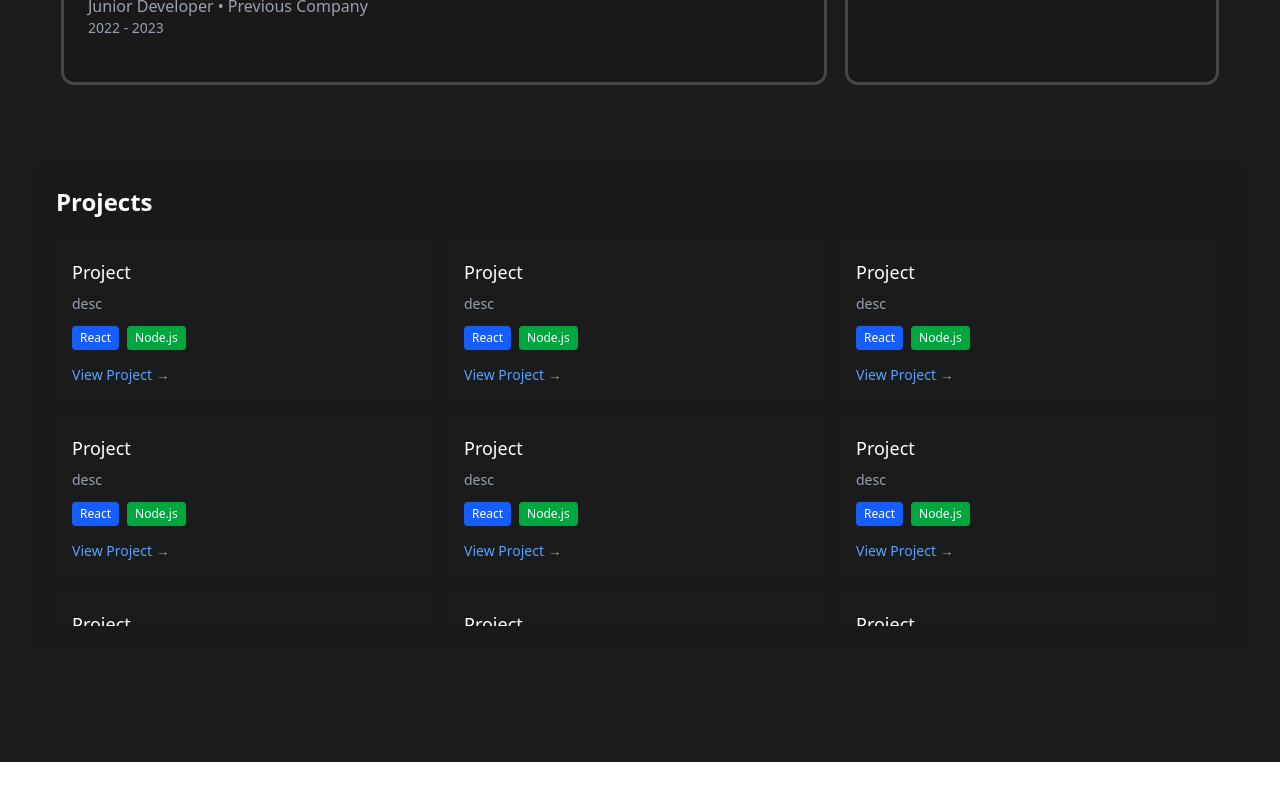
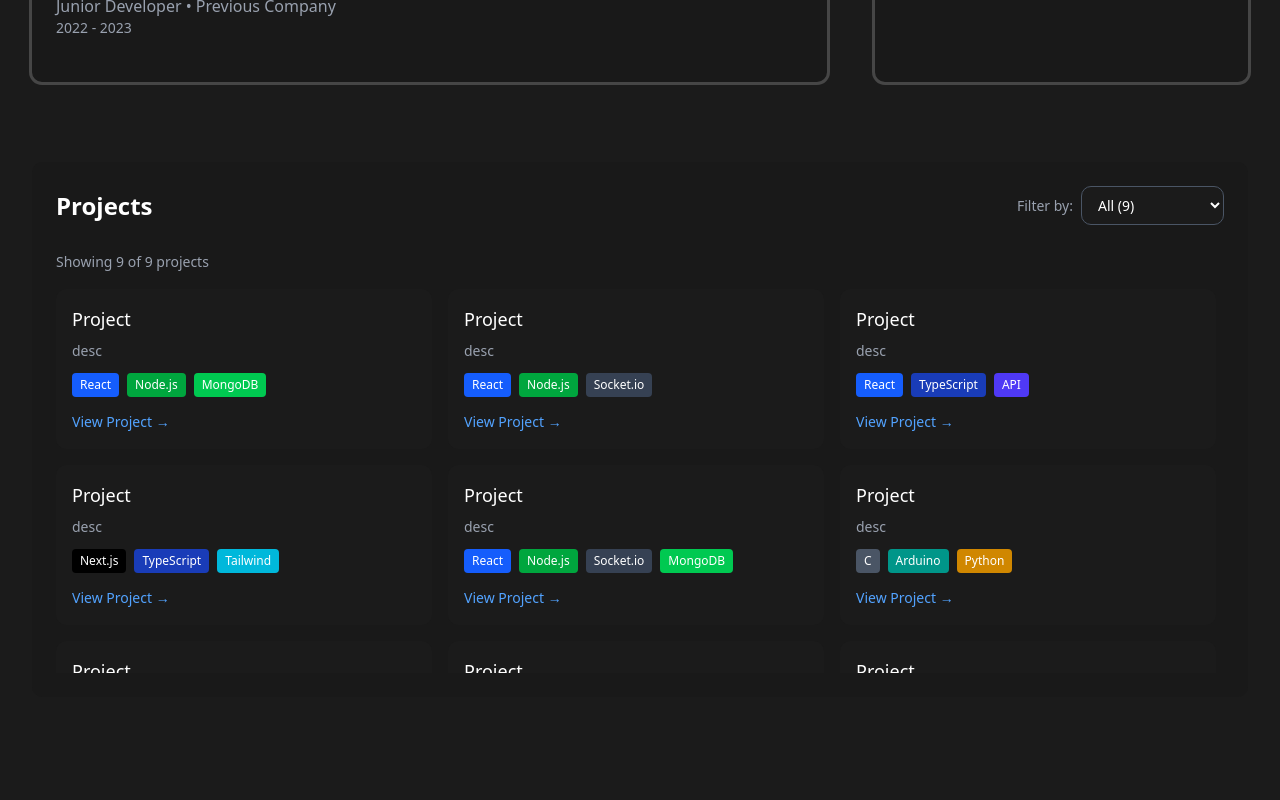
Before and after one commit to GogaIV/website-portfolio, a Next.js app: page /portfolio in a window 1280 px wide. Shown: the part 734-1534 px from the top of the page. Before the commit the page ends 1496 px from the top, so only its background shows below. Built offline with nearby package versions, Linux system fonts and the light colour scheme.

Commit message:
completed but not responsive yet, needs project pages but thats light

```diff
--- a/src/components/Pages/index.tsx
+++ b/src/components/Pages/index.tsx
@@ -3,7 +3,7 @@ import { Button } from "@/components/ui/button";
 
 const index = () => {
   return (
-    <div className="grid grid-rows-[20px_1fr_20px] items-center justify-items-center min-h-screen p-8 pb-20 gap-16 sm:p-20 font-[family-name:var(--font-geist-sans)], bg-[#2e2c2c] ">
+    <div className="grid grid-rows-[20px_1fr_20px] items-center justify-items-center min-h-screen p-8 pb-20 gap-16 sm:p-20 font-[family-name:var(--font-geist-sans)], bg-[#1b1b1b]">
       <main className="flex flex-col gap-[32px] row-start-2 items-center sm:items-start">
         <div className="flex flex-col items-center">
           <div>
--- a/src/components/Pages/portfolio.tsx
+++ b/src/components/Pages/portfolio.tsx
@@ -14,7 +14,7 @@ const portfolio = () => {
       {/* Navigation bar */}
       <Navigation sections={sections} />
       {/* Encases the profile section */}
-      <div id="about" className="max-w-6xl mx-auto mt-14">
+      <div id="about" className="max-w-7xl mx-auto mt-14">
         <div className="flex items-start gap-8 mb-8">
           {
             // Profile picture - Needs to be replaced
@@ -40,7 +40,7 @@ const portfolio = () => {
         {
           // About me section
         }
-        <div className="grid grid-cols-1 lg:grid-cols-3 gap-6">
+        <div className="grid grid-cols-1 lg:grid-cols-3 gap-y-6 gap-x-12 ">
           <div className="lg:col-span-2">
             <div className="bg-[#191919] outline-solid outline-[#464646] rounded-lg p-6 h-40">
               <h2 className="text-2xl font-semibold text-white mb-4">
--- a/src/components/projects.tsx
+++ b/src/components/projects.tsx
@@ -1,187 +1,202 @@
-// The "project section" of the code gets very big very fast when adding more than 6 so I dedcided to use a new file to encase the project component
+"use client"
+// The "project section" of the code gets very big very fast when adding more than 6 so I decided to use a new file to encase the project component
 
-import React from "react";
+import React, { useState } from "react";
+
+interface Project {
+  id: number;
+  name: string;
+  description: string;
+  technologies: string[];
+  link: string;
+}
 
 const Projects = () => {
+  const projects: Project[] = [
+    {
+      id: 1,
+      name: "Project",
+      description: "desc",
+      technologies: ["React", "Node.js", "MongoDB"],
+      link: "#"
+    },
+    {
+      id: 2,
+      name: "Project",
+      description: "desc",
+      technologies: ["React", "Node.js", "Socket.io"],
+      link: "#"
+    },
+    {
+      id: 3,
+      name: "Project",
+      description: "desc",
+      technologies: ["React", "TypeScript", "API"],
+      link: "#"
+    },
+    {
+      id: 4,
+      name: "Project",
+      description: "desc",
+      technologies: ["Next.js", "TypeScript", "Tailwind"],
+      link: "#"
+    },
+    {
+      id: 5,
+      name: "Project",
+      description: "desc",
+      technologies: ["React", "Node.js", "Socket.io", "MongoDB"],
+      link: "#"
+    },
+    {
+      id: 6,
+      name: "Project",
+      description: "desc",
+      technologies: ["C", "Arduino", "Python"],
+      link: "#"
+    },
+    {
+      id: 7,
+      name: "Project",
+      description: "desc",
+      technologies: ["Vue.js", "Node.js", "PostgreSQL"],
+      link: "#"
+    },
+    {
+      id: 8,
+      name: "Project",
+      description: "desc",
+      technologies: ["Unity", "C#", "Mobile"],
+      link: "#"
+    },
+    {
+      id: 9,
+      name: "Project",
+      description: "desc",
+      technologies: ["Python", "Flask", "C"],
+      link: "#"
+    },
+  ];
+
+  const [selectedFilter, setSelectedFilter] = useState<string>("All");
+
+  // Get all projects with that type of label
+  const allTechnologies = Array.from(
+    new Set(projects.flatMap(project => project.technologies))
+  ).sort();
+
+  // Filtering it
+  const filteredProjects = selectedFilter === "All"
+    ? projects
+    : projects.filter(project => project.technologies.includes(selectedFilter));
+
+  // Colours for filter tags
+  const getTechColor = (tech: string) => {
+    const colors: { [key: string]: string } = {
+      "React": "bg-blue-600",
+      "Node.js": "bg-green-600",
+      "Python": "bg-yellow-600",
+      "TypeScript": "bg-blue-800",
+      "JavaScript": "bg-yellow-500",
+      "Vue.js": "bg-emerald-600",
+      "Next.js": "bg-black",
+      "MongoDB": "bg-green-500",
+      "PostgreSQL": "bg-blue-700",
+      "C": "bg-gray-600",
+      "C#": "bg-purple-600",
+      "Arduino": "bg-teal-600",
+      "Unity": "bg-gray-800",
+      "Socket.io": "bg-gray-700",
+      "Flask": "bg-red-600",
+      "TensorFlow": "bg-orange-600",
+      "Tailwind": "bg-cyan-500",
+      "API": "bg-indigo-600",
+
+    };
+    return colors[tech] || "bg-gray-500";
+  };
+
   return (
     <div
       id="projects"
       className="flex justify-center items-center w-full my-20"
     >
       <div className="bg-[#191919] rounded-lg p-6 w-full max-w-7xl mx-auto">
-        <h2 className="text-2xl font-semibold text-white mb-6">Projects</h2>
+        {/* TItlte and filter */}
+        <div className="flex flex-col sm:flex-row sm:items-center sm:justify-between mb-6 gap-4">
+          <h2 className="text-2xl font-semibold text-white">Projects</h2>
+
+          {/* Filter dropdown */}
+          <div className="flex items-center gap-2">
+            <span className="text-gray-400 text-sm">Filter by:</span>
+            <select
+              value={selectedFilter}
+              onChange={(e) => setSelectedFilter(e.target.value)}
+              className="bg-[#1b1b1b] text-white px-3 py-2 rounded-lg border border-gray-600 focus:border-blue-400 focus:outline-none text-sm"
+            >
+              <option value="All">All ({projects.length})</option>
+              {allTechnologies.map(tech => {
+                const count = projects.filter(p => p.technologies.includes(tech)).length;
+                return (
+                  <option key={tech} value={tech}>
+                    {tech} ({count})
+                  </option>
+                );
+              })}
+            </select>
+          </div>
+        </div>
+
+        {/* Results count */}
+        <div className="mb-4">
+          <span className="text-gray-400 text-sm">
+            Showing {filteredProjects.length} of {projects.length} projects
+            {selectedFilter !== "All" && ` filtered by ${selectedFilter}`}
+          </span>
+        </div>
+
+        {/* Projects grid */}
         <div className="max-h-96 overflow-y-auto pr-2">
           <div className="grid grid-cols-1 md:grid-cols-2 lg:grid-cols-3 gap-4">
-            {/* Project Box*/}
-            <div className="bg-[#1b1b1b] rounded-lg p-4 hover:bg-[#252525] transition-colors cursor-pointer">
-              <h3 className="text-lg font-medium text-white mb-2">Project</h3>
-              <p className="text-gray-400 text-sm mb-3">desc</p>
+            {filteredProjects.map((project) => (
+              <div
+                key={project.id}
+                className="bg-[#1b1b1b] rounded-lg p-4 hover:bg-[#252525] transition-colors cursor-pointer"
+              >
+                <h3 className="text-lg font-medium text-white mb-2">
+                  {project.name}
+                </h3>
+                <p className="text-gray-400 text-sm mb-3">
+                  {project.description}
+                </p>
                 <div className="flex flex-wrap gap-2 mb-3">
-                <span className="px-2 py-1 bg-blue-600 text-white text-xs rounded">
-                  React
+                  {project.technologies.map((tech) => (
+                    <span
+                      key={tech}
+                      className={`px-2 py-1 ${getTechColor(tech)} text-white text-xs rounded`}
+                    >
+                      {tech}
                     </span>
-                <span className="px-2 py-1 bg-green-600 text-white text-xs rounded">
-                  Node.js
-                </span>
+                  ))}
                 </div>
-              <a href="#" className="text-blue-400 hover:text-blue-300 text-sm">
+                <a
+                  href={project.link}
+                  className="text-blue-400 hover:text-blue-300 text-sm"
+                >
                   View Project →
                 </a>
               </div>
-
-            {/* Project Box*/}
-            <div className="bg-[#1b1b1b] rounded-lg p-4 hover:bg-[#252525] transition-colors cursor-pointer">
-              <h3 className="text-lg font-medium text-white mb-2">Project</h3>
-              <p className="text-gray-400 text-sm mb-3">desc</p>
-              <div className="flex flex-wrap gap-2 mb-3">
-                <span className="px-2 py-1 bg-blue-600 text-white text-xs rounded">
-                  React
-                </span>
-                <span className="px-2 py-1 bg-green-600 text-white text-xs rounded">
-                  Node.js
-                </span>
-              </div>
-              <a href="#" className="text-blue-400 hover:text-blue-300 text-sm">
-                View Project →
-              </a>
+            ))}
           </div>
 
-            {/* Project Box*/}
-            <div className="bg-[#1b1b1b] rounded-lg p-4 hover:bg-[#252525] transition-colors cursor-pointer">
-              <h3 className="text-lg font-medium text-white mb-2">Project</h3>
-              <p className="text-gray-400 text-sm mb-3">desc</p>
-              <div className="flex flex-wrap gap-2 mb-3">
-                <span className="px-2 py-1 bg-blue-600 text-white text-xs rounded">
-                  React
-                </span>
-                <span className="px-2 py-1 bg-green-600 text-white text-xs rounded">
-                  Node.js
-                </span>
+          {/* No results message */}
+          {filteredProjects.length === 0 && (
+            <div className="text-center py-8">
+              <p className="text-gray-400">
+                No projects found using {selectedFilter}
+              </p>
             </div>
-              <a href="#" className="text-blue-400 hover:text-blue-300 text-sm">
-                View Project →
-              </a>
-            </div>
-
-            {/* Project Box*/}
-            <div className="bg-[#1b1b1b] rounded-lg p-4 hover:bg-[#252525] transition-colors cursor-pointer">
-              <h3 className="text-lg font-medium text-white mb-2">Project</h3>
-              <p className="text-gray-400 text-sm mb-3">desc</p>
-              <div className="flex flex-wrap gap-2 mb-3">
-                <span className="px-2 py-1 bg-blue-600 text-white text-xs rounded">
-                  React
-                </span>
-                <span className="px-2 py-1 bg-green-600 text-white text-xs rounded">
-                  Node.js
-                </span>
-              </div>
-              <a href="#" className="text-blue-400 hover:text-blue-300 text-sm">
-                View Project →
-              </a>
-            </div>
-
-            {/* Project Box*/}
-            <div className="bg-[#1b1b1b] rounded-lg p-4 hover:bg-[#252525] transition-colors cursor-pointer">
-              <h3 className="text-lg font-medium text-white mb-2">Project</h3>
-              <p className="text-gray-400 text-sm mb-3">desc</p>
-              <div className="flex flex-wrap gap-2 mb-3">
-                <span className="px-2 py-1 bg-blue-600 text-white text-xs rounded">
-                  React
-                </span>
-                <span className="px-2 py-1 bg-green-600 text-white text-xs rounded">
-                  Node.js
-                </span>
-              </div>
-              <a href="#" className="text-blue-400 hover:text-blue-300 text-sm">
-                View Project →
-              </a>
-            </div>
-
-            {/* Project Box*/}
-            <div className="bg-[#1b1b1b] rounded-lg p-4 hover:bg-[#252525] transition-colors cursor-pointer">
-              <h3 className="text-lg font-medium text-white mb-2">Project</h3>
-              <p className="text-gray-400 text-sm mb-3">desc</p>
-              <div className="flex flex-wrap gap-2 mb-3">
-                <span className="px-2 py-1 bg-blue-600 text-white text-xs rounded">
-                  React
-                </span>
-                <span className="px-2 py-1 bg-green-600 text-white text-xs rounded">
-                  Node.js
-                </span>
-              </div>
-              <a href="#" className="text-blue-400 hover:text-blue-300 text-sm">
-                View Project →
-              </a>
-            </div>
-
-            {/* Project Box*/}
-            <div className="bg-[#1b1b1b] rounded-lg p-4 hover:bg-[#252525] transition-colors cursor-pointer">
-              <h3 className="text-lg font-medium text-white mb-2">Project</h3>
-              <p className="text-gray-400 text-sm mb-3">desc</p>
-              <div className="flex flex-wrap gap-2 mb-3">
-                <span className="px-2 py-1 bg-blue-600 text-white text-xs rounded">
-                  React
-                </span>
-                <span className="px-2 py-1 bg-green-600 text-white text-xs rounded">
-                  Node.js
-                </span>
-              </div>
-              <a href="#" className="text-blue-400 hover:text-blue-300 text-sm">
-                View Project →
-              </a>
-            </div>
-
-            {/* Project Box*/}
-            <div className="bg-[#1b1b1b] rounded-lg p-4 hover:bg-[#252525] transition-colors cursor-pointer">
-              <h3 className="text-lg font-medium text-white mb-2">Project</h3>
-              <p className="text-gray-400 text-sm mb-3">desc</p>
-              <div className="flex flex-wrap gap-2 mb-3">
-                <span className="px-2 py-1 bg-blue-600 text-white text-xs rounded">
-                  React
-                </span>
-                <span className="px-2 py-1 bg-green-600 text-white text-xs rounded">
-                  Node.js
-                </span>
-              </div>
-              <a href="#" className="text-blue-400 hover:text-blue-300 text-sm">
-                View Project →
-              </a>
-            </div>
-
-            {/* Project Box*/}
-            <div className="bg-[#1b1b1b] rounded-lg p-4 hover:bg-[#252525] transition-colors cursor-pointer">
-              <h3 className="text-lg font-medium text-white mb-2">Project</h3>
-              <p className="text-gray-400 text-sm mb-3">desc</p>
-              <div className="flex flex-wrap gap-2 mb-3">
-                <span className="px-2 py-1 bg-blue-600 text-white text-xs rounded">
-                  React
-                </span>
-                <span className="px-2 py-1 bg-green-600 text-white text-xs rounded">
-                  Node.js
-                </span>
-              </div>
-              <a href="#" className="text-blue-400 hover:text-blue-300 text-sm">
-                View Project →
-              </a>
-            </div>
-
-            {/* Project Box*/}
-            <div className="bg-[#1b1b1b] rounded-lg p-4 hover:bg-[#252525] transition-colors cursor-pointer">
-              <h3 className="text-lg font-medium text-white mb-2">Project</h3>
-              <p className="text-gray-400 text-sm mb-3">desc</p>
-              <div className="flex flex-wrap gap-2 mb-3">
-                <span className="px-2 py-1 bg-blue-600 text-white text-xs rounded">
-                  React
-                </span>
-                <span className="px-2 py-1 bg-green-600 text-white text-xs rounded">
-                  Node.js
-                </span>
-              </div>
-              <a href="#" className="text-blue-400 hover:text-blue-300 text-sm">
-                View Project →
-              </a>
-            </div>
-          </div>
+          )}
         </div>
       </div>
     </div>
```
Lines whose indentation alone changed are shown as unchanged.
